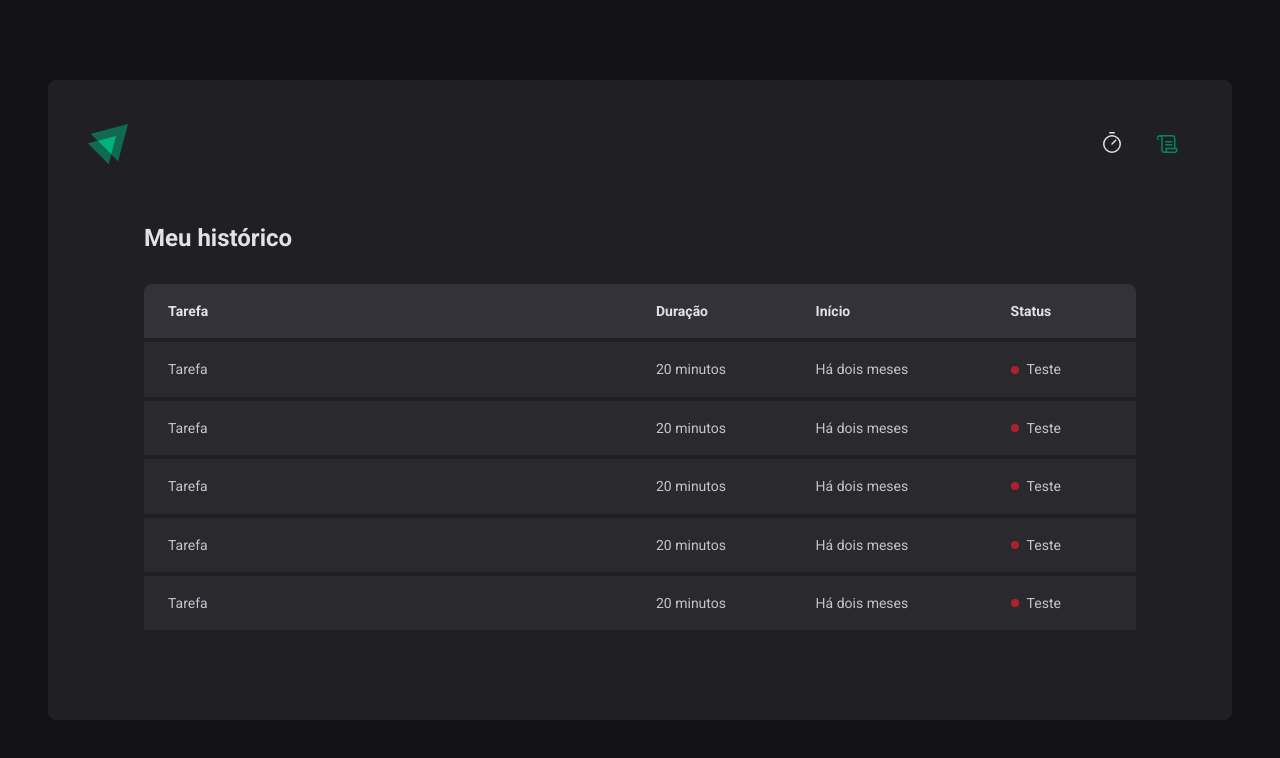
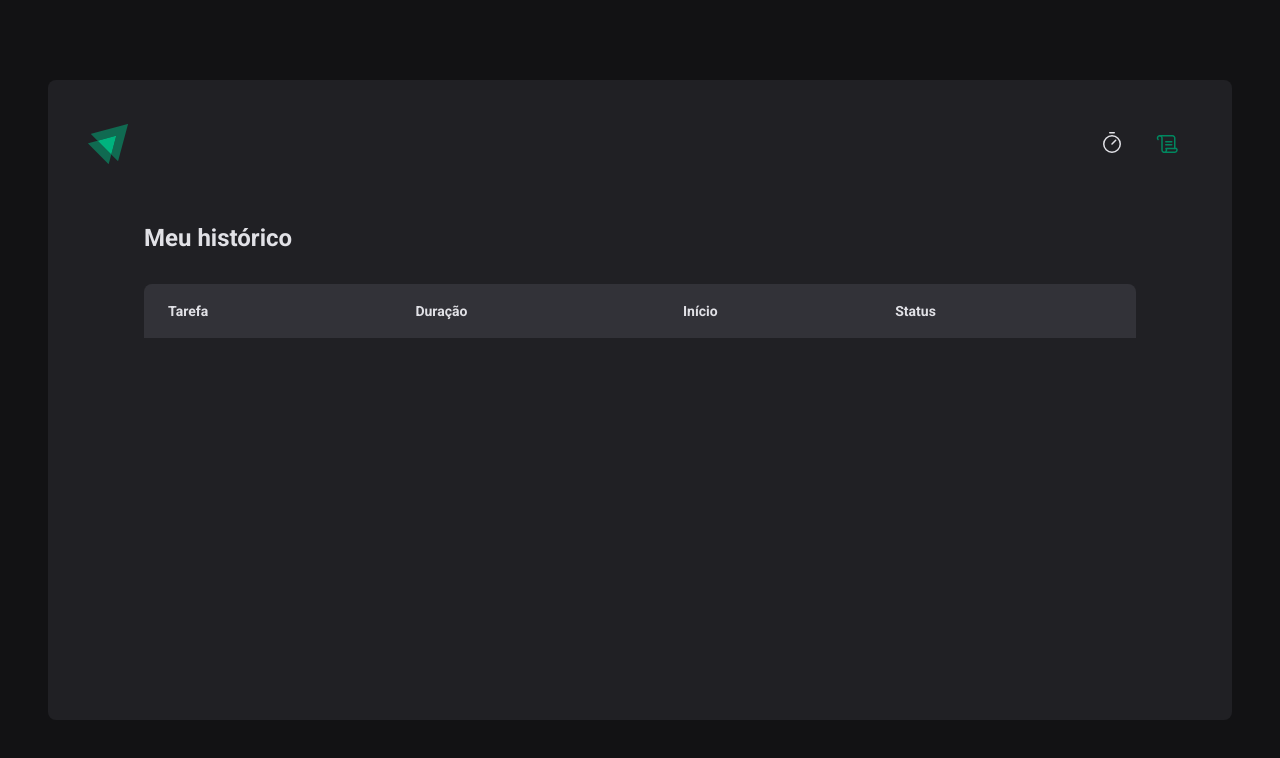
Before and after one commit to lucasdebeterco/ignite-timer, a React (Vite) app: page /history in a window 1280 px wide. Shown: the top 758 px of the page. Built offline with nearby package versions, Linux system fonts and the light colour scheme.

Commit message:
finishing context module (useContext)

```diff
--- a/src/App.tsx
+++ b/src/App.tsx
@@ -3,12 +3,15 @@
 import { GlobalStyle } from './styles/global.ts'
 import { Router } from './components/Router.tsx'
 import { BrowserRouter } from 'react-router-dom'
+import { CyclesContextProvider } from './contexts/CyclesContext.tsx'
 
 export function App() {
   return (
     <ThemeProvider theme={defaultTheme}>
       <BrowserRouter>
-        <Router />
+        <CyclesContextProvider>
+          <Router />
+        </CyclesContextProvider>
       </BrowserRouter>
 
       <GlobalStyle />
--- /dev/null
+++ b/src/contexts/CyclesContext.tsx
@@ -0,0 +1,102 @@
+import { createContext, ReactNode, useState } from 'react'
+
+interface ICreateCycleData {
+  task: string
+  minutesAmount: number
+}
+
+interface ICycle {
+  id: string
+  task: string
+  minutesAmount: number
+  startDate: Date
+  interruptedDate?: Date
+  finishedDate?: Date
+}
+
+interface ICyclesContext {
+  cycles: ICycle[]
+  activeCycle: ICycle | undefined
+  activeCycleId: string | null
+  amountSecondsPast: number
+  markCurrentAsFinished: () => void
+  setSecondsPassed: (seconds: number) => void
+  createNewCycle: (data: ICreateCycleData) => void
+  interruptCurrentCycle: () => void
+}
+
+export const CyclesContext = createContext({} as ICyclesContext)
+
+interface ICyclesContextProvider {
+  children: ReactNode
+}
+
+export function CyclesContextProvider({ children }: ICyclesContextProvider) {
+  const [cycles, setCycles] = useState<ICycle[]>([])
+  const [activeCycleId, setActiveCycleId] = useState<string | null>(null)
+  const [amountSecondsPast, setAmountSecondsPast] = useState(0)
+
+  const activeCycle = cycles.find((cycle) => cycle.id === activeCycleId)
+
+  function setSecondsPassed(seconds: number) {
+    setAmountSecondsPast(seconds)
+  }
+
+  function markCurrentAsFinished() {
+    setCycles((state) =>
+      state.map((cycle) => {
+        if (cycle.id === activeCycleId) {
+          return { ...cycle, finishedDate: new Date() }
+        } else {
+          return cycle
+        }
+      }),
+    )
+  }
+
+  function createNewCycle(data: ICreateCycleData) {
+    const id = String(new Date().getTime())
+
+    const newCycle: ICycle = {
+      id,
+      task: data.task,
+      minutesAmount: data.minutesAmount,
+      startDate: new Date(),
+    }
+
+    setCycles((state) => [...state, newCycle])
+    setActiveCycleId(newCycle.id)
+    setAmountSecondsPast(0)
+  }
+
+  function interruptCurrentCycle() {
+    setCycles((state) =>
+      state.map((cycle) => {
+        if (cycle.id === activeCycleId) {
+          return { ...cycle, interruptedDate: new Date() }
+        } else {
+          return cycle
+        }
+      }),
+    )
+
+    setActiveCycleId(null)
+  }
+
+  return (
+    <CyclesContext.Provider
+      value={{
+        cycles,
+        activeCycle,
+        activeCycleId,
+        markCurrentAsFinished,
+        amountSecondsPast,
+        setSecondsPassed,
+        createNewCycle,
+        interruptCurrentCycle,
+      }}
+    >
+      {children}
+    </CyclesContext.Provider>
+  )
+}
--- a/src/pages/History/index.tsx
+++ b/src/pages/History/index.tsx
@@ -1,6 +1,12 @@
 import { HistoryContainer, HistoryList, Status } from './styles.ts'
+import { formatDistanceToNow } from 'date-fns'
+import { ptBR } from 'date-fns/locale/pt-BR'
+import { useContext } from 'react'
+import { CyclesContext } from '../../contexts/CyclesContext.tsx'
 
 export function History() {
+  const { cycles } = useContext(CyclesContext)
+
   return (
     <>
       <HistoryContainer>
@@ -17,46 +23,31 @@
               </tr>
             </thead>
             <tbody>
-              <tr>
-                <td>Tarefa</td>
-                <td>20 minutos</td>
-                <td>Há dois meses</td>
-                <td>
-                  <Status statusColor="red">Teste</Status>
-                </td>
-              </tr>
-              <tr>
-                <td>Tarefa</td>
-                <td>20 minutos</td>
-                <td>Há dois meses</td>
-                <td>
-                  <Status statusColor="red">Teste</Status>
-                </td>
-              </tr>
-              <tr>
-                <td>Tarefa</td>
-                <td>20 minutos</td>
-                <td>Há dois meses</td>
-                <td>
-                  <Status statusColor="red">Teste</Status>
-                </td>
-              </tr>
-              <tr>
-                <td>Tarefa</td>
-                <td>20 minutos</td>
-                <td>Há dois meses</td>
-                <td>
-                  <Status statusColor="red">Teste</Status>
-                </td>
-              </tr>
-              <tr>
-                <td>Tarefa</td>
-                <td>20 minutos</td>
-                <td>Há dois meses</td>
-                <td>
-                  <Status statusColor="red">Teste</Status>
-                </td>
-              </tr>
+              {cycles.map((cycle) => {
+                return (
+                  <tr key={cycle.id}>
+                    <td>{cycle.task}</td>
+                    <td>{cycle.minutesAmount}</td>
+                    <td>
+                      {formatDistanceToNow(cycle.startDate, {
+                        addSuffix: true,
+                        locale: ptBR,
+                      })}
+                    </td>
+                    <td>
+                      {cycle.finishedDate && (
+                        <Status statusColor="green">Concluído</Status>
+                      )}
+                      {cycle.interruptedDate && (
+                        <Status statusColor="red">Interrompido</Status>
+                      )}
+                      {!cycle.finishedDate && !cycle.interruptedDate && (
+                        <Status statusColor="yellow">Em Andamento</Status>
+                      )}
+                    </td>
+                  </tr>
+                )
+              })}
             </tbody>
           </table>
         </HistoryList>
--- a/src/pages/Home/components/Countdown/index.tsx
+++ b/src/pages/Home/components/Countdown/index.tsx
@@ -1,14 +1,16 @@
 import { CountdownContainer, Separator } from './styles.ts'
-import { useEffect, useState } from 'react'
+import { useContext, useEffect } from 'react'
 import { differenceInSeconds } from 'date-fns'
+import { CyclesContext } from '../../../../contexts/CyclesContext.tsx'
 
-interface ICountdown {
-  activeCycle: any
-  setCycles: any
-}
-
-export function Countdown({ activeCycle, setCycles }: ICountdown) {
-  const [amountSecondsPast, setAmountSecondsPast] = useState(0)
+export function Countdown() {
+  const {
+    activeCycle,
+    activeCycleId,
+    markCurrentAsFinished,
+    amountSecondsPast,
+    setSecondsPassed,
+  } = useContext(CyclesContext)
 
   const totalSeconds = activeCycle ? activeCycle.minutesAmount * 60 : 0
 
@@ -23,19 +25,11 @@
         )
 
         if (secondsDifference >= totalSeconds) {
-          setCycles((state) =>
-            state.map((cycle) => {
-              if (cycle.id === activeCycleId) {
-                return { ...cycle, finishedDate: new Date() }
-              } else {
-                return cycle
-              }
-            }),
-          )
-          setAmountSecondsPast(totalSeconds)
+          markCurrentAsFinished()
+          setSecondsPassed(totalSeconds)
           clearInterval(interval)
         } else {
-          setAmountSecondsPast(secondsDifference)
+          setSecondsPassed(secondsDifference)
         }
       }, 1000)
     }
@@ -43,7 +37,21 @@
     return () => {
       clearInterval(interval)
     }
-  }, [activeCycle, totalSeconds, activeCycleId])
+  }, [activeCycle, totalSeconds, activeCycleId, markCurrentAsFinished])
+
+  const currentSeconds = activeCycle ? totalSeconds - amountSecondsPast : 0
+
+  const minutesAmount = Math.floor(currentSeconds / 60)
+  const secondsAmount = currentSeconds % 60
+
+  const minutes = String(minutesAmount).padStart(2, '0')
+  const seconds = String(secondsAmount).padStart(2, '0')
+
+  useEffect(() => {
+    if (activeCycle) {
+      document.title = `${minutes}:${seconds}`
+    }
+  }, [minutes, seconds, activeCycle])
 
   return (
     <CountdownContainer>
--- a/src/pages/Home/components/NewCycleForm/index.tsx
+++ b/src/pages/Home/components/NewCycleForm/index.tsx
@@ -1,23 +1,11 @@
 import { FormContainer, MinutesAmountInput, TaskInput } from './styles.ts'
-import { useForm } from 'react-hook-form'
-import { zodResolver } from '@hookform/resolvers/zod'
-import * as zod from 'zod'
-
-const newCycleFormValidationSchema = zod.object({
-  task: zod.string().min(1, 'Informe a tarefa'),
-  minutesAmount: zod.number().min(5).max(60),
-})
-
-type NewCycleFormData = zod.infer<typeof newCycleFormValidationSchema>
+import { useFormContext } from 'react-hook-form'
+import { useContext } from 'react'
+import { CyclesContext } from '../../../../contexts/CyclesContext.tsx'
 
 export function NewCycleForm() {
-  const { register, handleSubmit, watch, reset } = useForm<NewCycleFormData>({
-    resolver: zodResolver(newCycleFormValidationSchema),
-    defaultValues: {
-      task: '',
-      minutesAmount: 0,
-    },
-  })
+  const { activeCycle } = useContext(CyclesContext)
+  const { register } = useFormContext()
 
   return (
     <FormContainer>
--- a/src/pages/Home/index.tsx
+++ b/src/pages/Home/index.tsx
@@ -1,97 +1,57 @@
 import { HandPalm, Play } from 'phosphor-react'
-import { useForm } from 'react-hook-form'
+import { FormProvider, useForm } from 'react-hook-form'
 import * as zod from 'zod'
-import { differenceInSeconds } from 'date-fns'
 import { zodResolver } from '@hookform/resolvers/zod'
-import { useEffect, useState } from 'react'
 
 import {
-  CountdownContainer,
-  FormContainer,
   HomeContainer,
-  MinutesAmountInput,
-  Separator,
   StartCountdownButton,
   StopCountdownButton,
-  TaskInput,
 } from './styles.ts'
-import { NewCycleForm } from './NewCycleForm'
-import { Countdown } from './Countdown'
-
-interface ICycle {
-  id: string
-  task: string
-  minutesAmount: number
-  startDate: Date
-  interruptedDate?: Date
-  finishedDate?: Date
-}
+import { NewCycleForm } from './components/NewCycleForm'
+import { Countdown } from './components/Countdown'
+import { CyclesContext } from '../../contexts/CyclesContext.tsx'
+import { useContext } from 'react'
 
 export function Home() {
-  const [cycles, setCycles] = useState<ICycle[]>([])
-  const [activeCycleId, setActiveCycleId] = useState<string | null>(null)
+  const { activeCycle, createNewCycle, interruptCurrentCycle } =
+    useContext(CyclesContext)
 
-  const activeCycle = cycles.find((cycle) => cycle.id === activeCycleId)
+  const newCycleFormValidationSchema = zod.object({
+    task: zod.string().min(1, 'Informe a tarefa'),
+    minutesAmount: zod.number().min(5).max(60),
+  })
+
+  type NewCycleFormData = zod.infer<typeof newCycleFormValidationSchema>
+
+  const newCycleForm = useForm<NewCycleFormData>({
+    resolver: zodResolver(newCycleFormValidationSchema),
+    defaultValues: {
+      task: '',
+      minutesAmount: 0,
+    },
+  })
+
+  const { handleSubmit, watch, reset } = newCycleForm
 
   function handleCreateNewCycle(data: NewCycleFormData) {
-    const id = String(new Date().getTime())
-
-    const newCycle: ICycle = {
-      id,
-      task: data.task,
-      minutesAmount: data.minutesAmount,
-      startDate: new Date(),
-    }
-
-    setCycles((state) => [...state, newCycle])
-    setActiveCycleId(newCycle.id)
-    setAmountSecondsPast(0)
-
+    createNewCycle(data)
     reset()
   }
-
-  function handleInterruptCycle() {
-    setCycles((state) =>
-      state.map((cycle) => {
-        if (cycle.id === activeCycleId) {
-          return { ...cycle, interruptedDate: new Date() }
-        } else {
-          return cycle
-        }
-      }),
-    )
-
-    setActiveCycleId(null)
-  }
-
-  const currentSeconds = activeCycle ? totalSeconds - amountSecondsPast : 0
-
-  const minutesAmount = Math.floor(currentSeconds / 60)
-  const secondsAmount = currentSeconds % 60
-
-  const minutes = String(minutesAmount).padStart(2, '0')
-  const seconds = String(secondsAmount).padStart(2, '0')
-
-  useEffect(() => {
-    if (activeCycle) {
-      document.title = `${minutes}:${seconds}`
-    }
-  }, [minutes, seconds])
 
   const task = watch('task')
   const isSubmitDisabled = !task
 
-  console.log(cycles)
-
   return (
     <HomeContainer>
-      <NewCycleForm />
+      <form onSubmit={handleSubmit(handleCreateNewCycle)}>
+        <FormProvider {...newCycleForm}>
+          <NewCycleForm />
+        </FormProvider>
+        <Countdown />
 
-      <Countdown />
-
-      <form onSubmit={handleSubmit(handleCreateNewCycle)}>
         {activeCycle ? (
-          <StopCountdownButton onClick={handleInterruptCycle} type="button">
+          <StopCountdownButton onClick={interruptCurrentCycle} type="button">
             <HandPalm size={24} />
             Interromper
           </StopCountdownButton>
```
